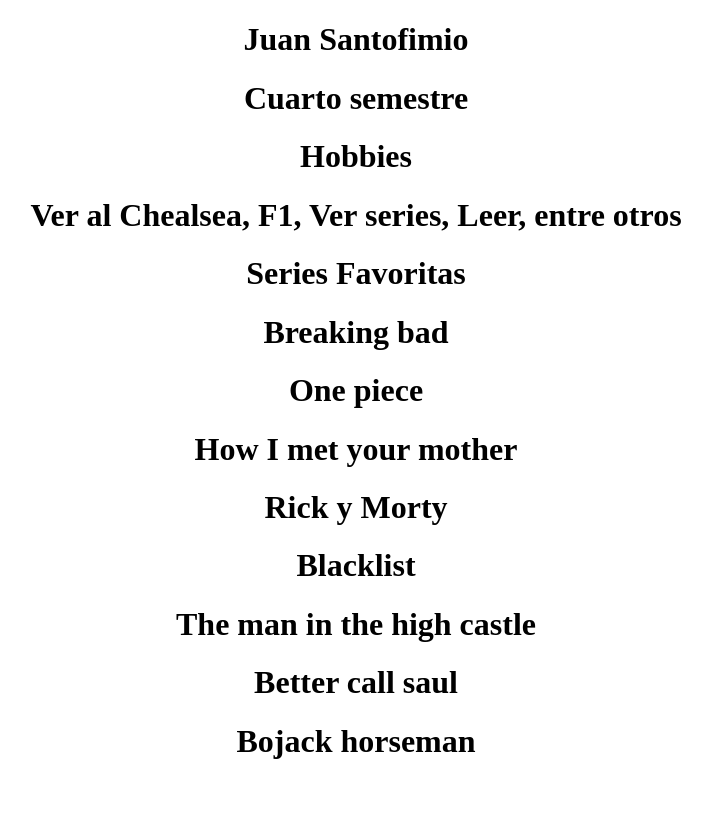
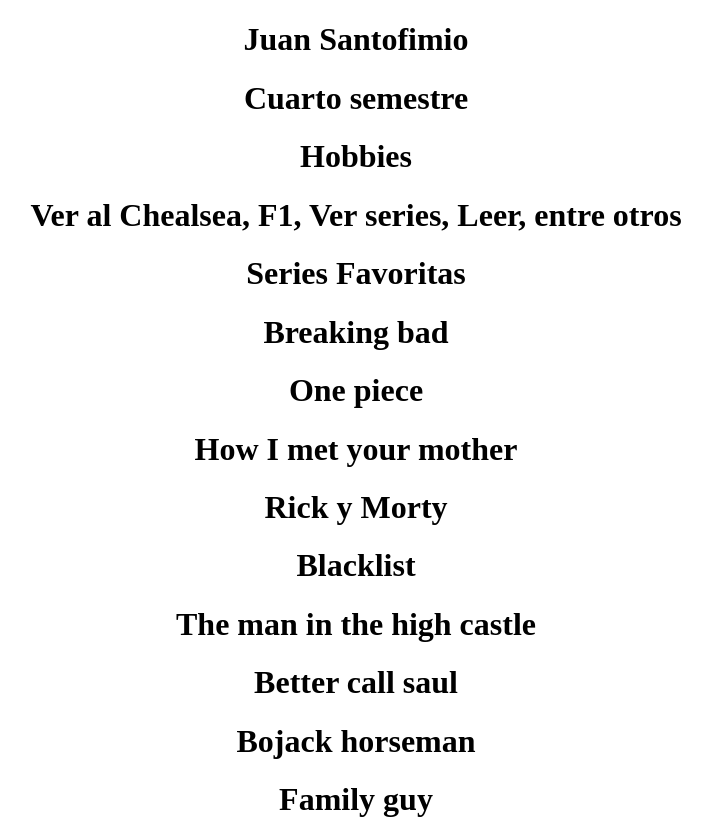
Before and after one commit to jsantofimio15/tarea_pagina_git, a plain HTML site: page index.htm in a window 1280 px wide. Shown: the whole page, without its empty margins (284-996 px from the left). Before the commit the page ends 800 px from the top, so only its background shows below. Drawn offline with Linux system fonts and the light colour scheme.

Commit message:
Se agrego serie 9

```diff
--- a/index.htm
+++ b/index.htm
@@ -25,6 +25,7 @@
         <h1>The man in the high castle</h1>
         <h1>Better call saul</h1>
         <h1>Bojack horseman</h1>
+        <h1>Family guy</h1>
     </center>
 </body>
 </html>
```
